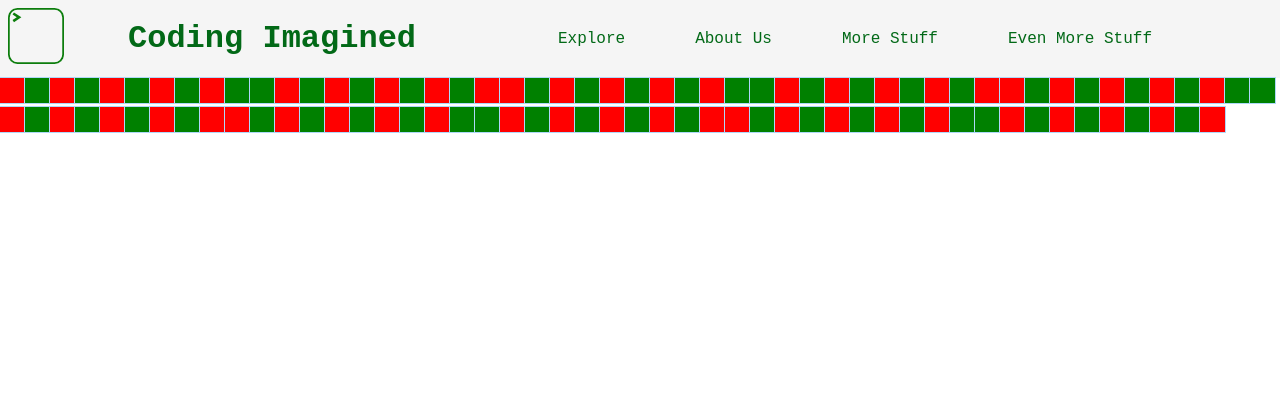
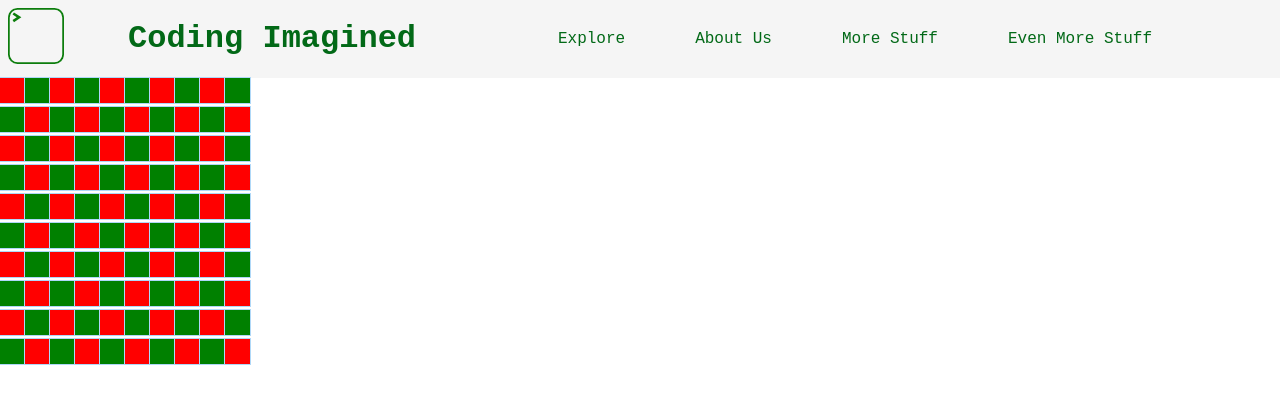
Before and after one commit to ethankeystone/coding-imagined, a React (Create React App) app in the folder codingimagined/: page / in a window 1280 px wide. Shown: the top 404 px of the page. Built offline with nearby package versions, Linux system fonts and the light colour scheme.

Commit message:
Fixed grid layout

```diff
--- a/codingimagined/src/PathFindingVisualizer/Node.css
+++ b/codingimagined/src/PathFindingVisualizer/Node.css
@@ -7,16 +7,11 @@
   }
 
 .red {
-  width: 25px;
-  height: 25px;
-  outline: 1px solid rgb(175, 216, 248);
-  display: inline-block;
   background-color: red;
 }
 .green {
-  width: 25px;
-  height: 25px;
-  outline: 1px solid rgb(175, 216, 248);
-  display: inline-block;
   background-color: green;
 }
+.blue {
+  background-color: blue;
+}
--- a/codingimagined/src/PathFindingVisualizer/Node.js
+++ b/codingimagined/src/PathFindingVisualizer/Node.js
@@ -9,7 +9,7 @@
     } = this.props;
     const color = (col + row) % 2 == 0 ? "red" : "green";
     return (
-      <div className={color} >
+      <div className={color + " node"}>
       </div>
     );
 
--- a/codingimagined/src/PathFindingVisualizer/PathFindingVisualizer.css
+++ b/codingimagined/src/PathFindingVisualizer/PathFindingVisualizer.css
@@ -0,0 +1,7 @@
+.center {
+    position: relative;
+    left: 50%;
+    top: 50%;
+    margin-left: 250px;
+    margin-top: 250px;
+}
--- a/codingimagined/src/PathFindingVisualizer/PathFindingVisualizer.js
+++ b/codingimagined/src/PathFindingVisualizer/PathFindingVisualizer.js
@@ -34,17 +34,17 @@
             );
         } else {
             let grid = this.state.grid;
-            var recipe = ["food", "nice"];
             return (
-                <div>
+                <div className="center">
                    {grid.map(row => {
                         return (
-                            row.map(node => {
-                                console.log(node);
-                                return(
-                                    <Node col={node.col} row={node.row}></Node>
+                            <div>
+                                {row.map(node => {
+                                    return(
+                                        <Node col={node.col} row={node.row}></Node>
                                 );
-                            })
+                            })}
+                            </div>
                         );
                     }
                    )}
```
